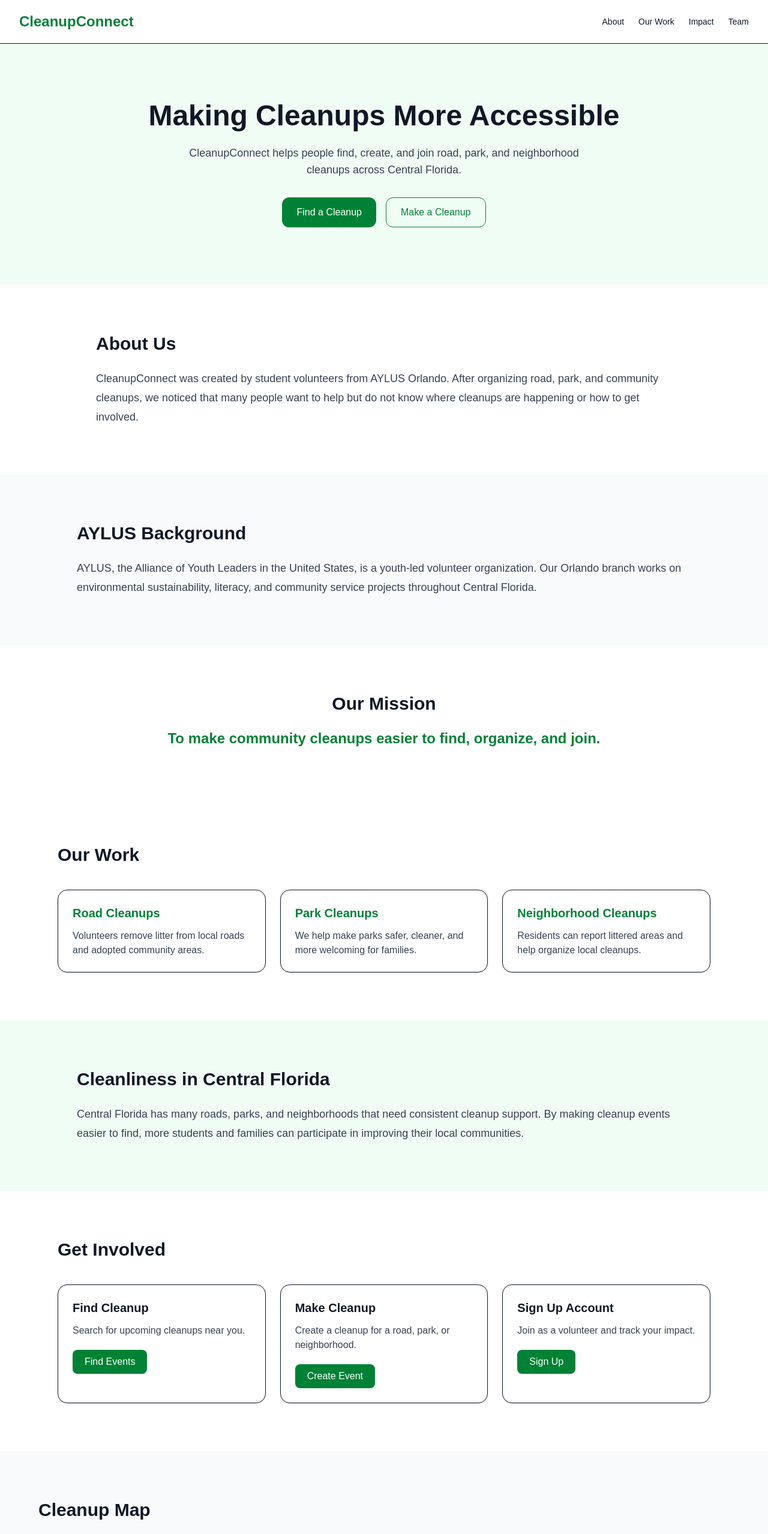
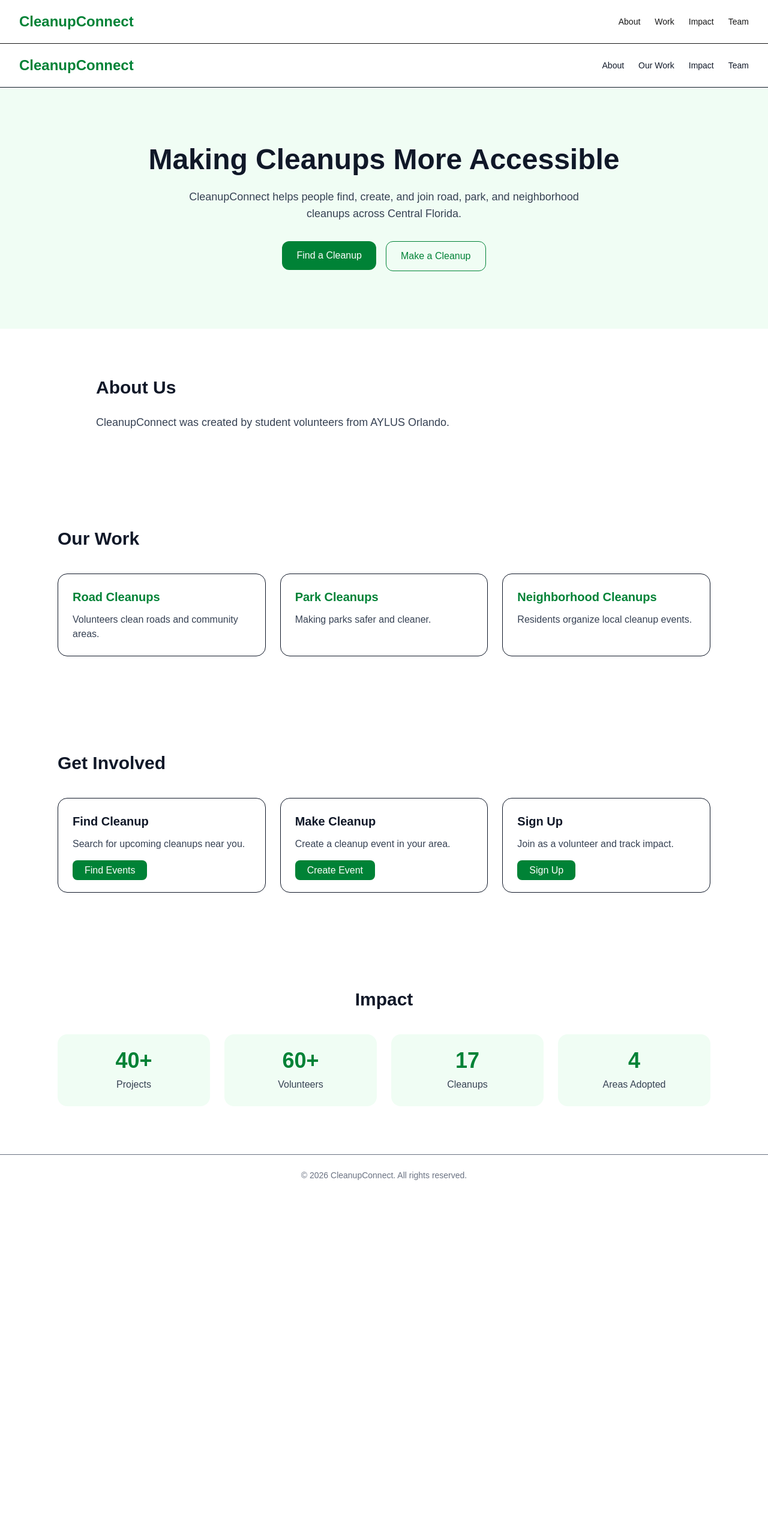
Before and after one commit to kimurar153/cleanupconnect, a Next.js app: page / in a window 1280 px wide. Shown: the top 2557 px of the page at 60% size. After the commit the page ends 1993 px from the top, so only its background shows below. Built offline with nearby package versions, Linux system fonts and the light colour scheme.

Commit message:
fix navigation

```diff
--- /dev/null
+++ b/app/about/page.js
@@ -0,0 +1,10 @@
+export default function About() {
+  return (
+    <div className="p-10">
+      <h1 className="text-3xl font-bold">About CleanupConnect</h1>
+      <p className="mt-4 text-gray-700">
+        We are a student-led organization focused on community cleanups.
+      </p>
+    </div>
+  );
+}
--- /dev/null
+++ b/app/create-cleanup/page.js
@@ -0,0 +1,10 @@
+export default function CreateCleanup() {
+  return (
+    <div className="p-10">
+      <h1 className="text-3xl font-bold">Create Cleanup</h1>
+      <p className="mt-4 text-gray-700">
+        Start a new community cleanup event.
+      </p>
+    </div>
+  );
+}
--- /dev/null
+++ b/app/find-cleanup/page.js
@@ -0,0 +1,10 @@
+export default function FindCleanup() {
+  return (
+    <div className="p-10">
+      <h1 className="text-3xl font-bold">Find Cleanups</h1>
+      <p className="mt-4 text-gray-700">
+        Browse cleanup events near you.
+      </p>
+    </div>
+  );
+}
--- /dev/null
+++ b/app/impact/page.js
@@ -0,0 +1,10 @@
+export default function Impact() {
+  return (
+    <div className="p-10">
+      <h1 className="text-3xl font-bold">Impact</h1>
+      <p className="mt-4 text-gray-700">
+        Tracking cleanup progress and community improvement.
+      </p>
+    </div>
+  );
+}
--- a/app/layout.js
+++ b/app/layout.js
@@ -1,5 +1,7 @@
 import { Geist, Geist_Mono } from "next/font/google";
 import "./globals.css";
+import Navbar from "@/components/Navbar";
+import Footer from "@/components/Footer";
 
 const geistSans = Geist({
   variable: "--font-geist-sans",
@@ -12,8 +14,8 @@
 });
 
 export const metadata = {
-  title: "Create Next App",
-  description: "Generated by create next app",
+  title: "CleanupConnect",
+  description: "Community cleanup platform",
 };
 
 export default function RootLayout({ children }) {
@@ -22,7 +24,13 @@
       lang="en"
       className={`${geistSans.variable} ${geistMono.variable} h-full antialiased`}
     >
-      <body className="min-h-full flex flex-col">{children}</body>
+      <body className="min-h-full flex flex-col">
+        <Navbar />
+
+        <main className="flex-1">{children}</main>
+
+        <Footer />
+      </body>
     </html>
   );
 }
--- a/app/page.js
+++ b/app/page.js
@@ -1,17 +1,24 @@
+import Link from "next/link";
+
 export default function Home() {
   return (
     <main className="min-h-screen bg-white text-gray-900">
+
+      {/* NAVBAR (FIXED - REAL PAGES) */}
       <nav className="flex items-center justify-between px-8 py-5 border-b">
-        <h1 className="text-2xl font-bold text-green-700">CleanupConnect</h1>
+        <h1 className="text-2xl font-bold text-green-700">
+          CleanupConnect
+        </h1>
 
         <div className="hidden md:flex gap-6 text-sm">
-          <a href="#about" className="hover:text-green-700">About</a>
-          <a href="#work" className="hover:text-green-700">Our Work</a>
-          <a href="#impact" className="hover:text-green-700">Impact</a>
-          <a href="#team" className="hover:text-green-700">Team</a>
+          <Link href="/about">About</Link>
+          <Link href="/work">Our Work</Link>
+          <Link href="/impact">Impact</Link>
+          <Link href="/team">Team</Link>
         </div>
       </nav>
 
+      {/* HERO SECTION */}
       <section className="px-8 py-24 text-center bg-green-50">
         <h2 className="text-5xl font-bold mb-6">
           Making Cleanups More Accessible
@@ -22,157 +29,140 @@
           neighborhood cleanups across Central Florida.
         </p>
 
+        {/* FIXED BUTTONS (REAL NAVIGATION) */}
         <div className="flex justify-center gap-4">
+
+          <Link href="/find-cleanup">
             <button className="bg-green-700 text-white px-6 py-3 rounded-xl">
               Find a Cleanup
             </button>
+          </Link>
+
+          <Link href="/create-cleanup">
             <button className="border border-green-700 text-green-700 px-6 py-3 rounded-xl">
               Make a Cleanup
             </button>
+          </Link>
+
         </div>
       </section>
 
-      <section id="about" className="px-8 py-20 max-w-5xl mx-auto">
+      {/* ABOUT */}
+      <section className="px-8 py-20 max-w-5xl mx-auto">
         <h2 className="text-3xl font-bold mb-6">About Us</h2>
         <p className="text-lg leading-8 text-gray-700">
           CleanupConnect was created by student volunteers from AYLUS Orlando.
-          After organizing road, park, and community cleanups, we noticed that
-          many people want to help but do not know where cleanups are happening
-          or how to get involved.
         </p>
       </section>
 
-      <section className="px-8 py-20 bg-gray-50">
-        <div className="max-w-5xl mx-auto">
-          <h2 className="text-3xl font-bold mb-6">AYLUS Background</h2>
-          <p className="text-lg leading-8 text-gray-700">
-            AYLUS, the Alliance of Youth Leaders in the United States, is a
-            youth-led volunteer organization. Our Orlando branch works on
-            environmental sustainability, literacy, and community service
-            projects throughout Central Florida.
+      {/* WORK */}
+      <section className="px-8 py-20 max-w-6xl mx-auto">
+        <h2 className="text-3xl font-bold mb-10">Our Work</h2>
+
+        <div className="grid md:grid-cols-3 gap-6">
+
+          <div className="border rounded-2xl p-6">
+            <h3 className="text-xl font-bold text-green-700 mb-3">
+              Road Cleanups
+            </h3>
+            <p className="text-gray-700">
+              Volunteers clean roads and community areas.
             </p>
+          </div>
+
+          <div className="border rounded-2xl p-6">
+            <h3 className="text-xl font-bold text-green-700 mb-3">
+              Park Cleanups
+            </h3>
+            <p className="text-gray-700">
+              Making parks safer and cleaner.
+            </p>
+          </div>
+
+          <div className="border rounded-2xl p-6">
+            <h3 className="text-xl font-bold text-green-700 mb-3">
+              Neighborhood Cleanups
+            </h3>
+            <p className="text-gray-700">
+              Residents organize local cleanup events.
+            </p>
+          </div>
+
         </div>
       </section>
 
-      <section className="px-8 py-20 max-w-5xl mx-auto text-center">
-        <h2 className="text-3xl font-bold mb-6">Our Mission</h2>
-        <p className="text-2xl font-semibold text-green-700">
-          To make community cleanups easier to find, organize, and join.
-        </p>
-      </section>
-
-      <section id="work" className="px-8 py-20 max-w-6xl mx-auto">
-        <h2 className="text-3xl font-bold mb-10">Our Work</h2>
-
-        <div className="grid md:grid-cols-3 gap-6">
-          <InfoCard
-            title="Road Cleanups"
-            text="Volunteers remove litter from local roads and adopted community areas."
-          />
-          <InfoCard
-            title="Park Cleanups"
-            text="We help make parks safer, cleaner, and more welcoming for families."
-          />
-          <InfoCard
-            title="Neighborhood Cleanups"
-            text="Residents can report littered areas and help organize local cleanups."
-          />
-        </div>
-      </section>
-
-      <section className="px-8 py-20 bg-green-50">
-        <div className="max-w-5xl mx-auto">
-          <h2 className="text-3xl font-bold mb-6">
-            Cleanliness in Central Florida
-          </h2>
-          <p className="text-lg leading-8 text-gray-700">
-            Central Florida has many roads, parks, and neighborhoods that need
-            consistent cleanup support. By making cleanup events easier to find,
-            more students and families can participate in improving their local
-            communities.
-          </p>
-        </div>
-      </section>
-
+      {/* GET INVOLVED */}
       <section className="px-8 py-20 max-w-6xl mx-auto">
         <h2 className="text-3xl font-bold mb-10">Get Involved</h2>
 
         <div className="grid md:grid-cols-3 gap-6">
-          <ActionCard
-            title="Find Cleanup"
-            text="Search for upcoming cleanups near you."
-            button="Find Events"
-          />
-          <ActionCard
-            title="Make Cleanup"
-            text="Create a cleanup for a road, park, or neighborhood."
-            button="Create Event"
-          />
-          <ActionCard
-            title="Sign Up Account"
-            text="Join as a volunteer and track your impact."
-            button="Sign Up"
-          />
+
+          <Link href="/find-cleanup">
+            <div className="border rounded-2xl p-6 cursor-pointer hover:shadow-md transition">
+              <h3 className="text-xl font-bold mb-3">Find Cleanup</h3>
+              <p className="text-gray-700 mb-5">
+                Search for upcoming cleanups near you.
+              </p>
+              <span className="bg-green-700 text-white px-5 py-2 rounded-lg">
+                Find Events
+              </span>
+            </div>
+          </Link>
+
+          <Link href="/create-cleanup">
+            <div className="border rounded-2xl p-6 cursor-pointer hover:shadow-md transition">
+              <h3 className="text-xl font-bold mb-3">Make Cleanup</h3>
+              <p className="text-gray-700 mb-5">
+                Create a cleanup event in your area.
+              </p>
+              <span className="bg-green-700 text-white px-5 py-2 rounded-lg">
+                Create Event
+              </span>
+            </div>
+          </Link>
+
+          <Link href="/signup">
+            <div className="border rounded-2xl p-6 cursor-pointer hover:shadow-md transition">
+              <h3 className="text-xl font-bold mb-3">Sign Up</h3>
+              <p className="text-gray-700 mb-5">
+                Join as a volunteer and track impact.
+              </p>
+              <span className="bg-green-700 text-white px-5 py-2 rounded-lg">
+                Sign Up
+              </span>
+            </div>
+          </Link>
+
         </div>
       </section>
 
-      <section className="px-8 py-20 bg-gray-50">
-        <div className="max-w-6xl mx-auto">
-          <h2 className="text-3xl font-bold mb-6">Cleanup Map</h2>
-          <div className="h-96 rounded-2xl border bg-white flex items-center justify-center text-gray-500">
-            Interactive map will go here later
+      {/* IMPACT */}
+      <section className="px-8 py-20 max-w-6xl mx-auto text-center">
+        <h2 className="text-3xl font-bold mb-10">Impact</h2>
+
+        <div className="grid md:grid-cols-4 gap-6">
+          <div className="bg-green-50 p-6 rounded-2xl">
+            <h3 className="text-4xl font-bold text-green-700">40+</h3>
+            <p className="text-gray-700 mt-2">Projects</p>
+          </div>
+
+          <div className="bg-green-50 p-6 rounded-2xl">
+            <h3 className="text-4xl font-bold text-green-700">60+</h3>
+            <p className="text-gray-700 mt-2">Volunteers</p>
+          </div>
+
+          <div className="bg-green-50 p-6 rounded-2xl">
+            <h3 className="text-4xl font-bold text-green-700">17</h3>
+            <p className="text-gray-700 mt-2">Cleanups</p>
+          </div>
+
+          <div className="bg-green-50 p-6 rounded-2xl">
+            <h3 className="text-4xl font-bold text-green-700">4</h3>
+            <p className="text-gray-700 mt-2">Areas Adopted</p>
           </div>
         </div>
       </section>
 
-      <section id="impact" className="px-8 py-20 max-w-6xl mx-auto">
-        <h2 className="text-3xl font-bold mb-10">Impact / Stats</h2>
-
-        <div className="grid md:grid-cols-4 gap-6 text-center">
-          <Stat number="40+" label="Projects" />
-          <Stat number="60+" label="Volunteers" />
-          <Stat number="17" label="Cleanups" />
-          <Stat number="4" label="Areas Adopted" />
-        </div>
-      </section>
-
-      <section id="team" className="px-8 py-20 bg-gray-900 text-white text-center">
-        <h2 className="text-3xl font-bold mb-6">Meet the Team</h2>
-        <p className="max-w-2xl mx-auto text-gray-300">
-          Built by student volunteers who want to make environmental service
-          easier, more organized, and more accessible.
-        </p>
-      </section>
     </main>
   );
 }
-
-function InfoCard({ title, text }) {
-  return (
-    <div className="border rounded-2xl p-6 shadow-sm">
-      <h3 className="text-xl font-bold text-green-700 mb-3">{title}</h3>
-      <p className="text-gray-700">{text}</p>
-    </div>
-  );
-}
-
-function ActionCard({ title, text, button }) {
-  return (
-    <div className="border rounded-2xl p-6 shadow-sm">
-      <h3 className="text-xl font-bold mb-3">{title}</h3>
-      <p className="text-gray-700 mb-5">{text}</p>
-      <button className="bg-green-700 text-white px-5 py-2 rounded-lg">
-        {button}
-      </button>
-    </div>
-  );
-}
-
-function Stat({ number, label }) {
-  return (
-    <div className="bg-green-50 p-6 rounded-2xl">
-      <h3 className="text-4xl font-bold text-green-700">{number}</h3>
-      <p className="text-gray-700 mt-2">{label}</p>
-    </div>
-  );
-}
--- /dev/null
+++ b/app/signup/page.js
@@ -0,0 +1,10 @@
+export default function Signup() {
+  return (
+    <div className="p-10">
+      <h1 className="text-3xl font-bold">Sign Up</h1>
+      <p className="mt-4 text-gray-700">
+        Join CleanupConnect as a volunteer.
+      </p>
+    </div>
+  );
+}
--- /dev/null
+++ b/app/team/page.js
@@ -0,0 +1,10 @@
+export default function Team() {
+  return (
+    <div className="p-10">
+      <h1 className="text-3xl font-bold">Our Team</h1>
+      <p className="mt-4 text-gray-700">
+        Built by student volunteers across Central Florida.
+      </p>
+    </div>
+  );
+}
--- /dev/null
+++ b/app/work/page.js
@@ -0,0 +1,10 @@
+export default function Work() {
+  return (
+    <div className="p-10">
+      <h1 className="text-3xl font-bold">Our Work</h1>
+      <p className="mt-4 text-gray-700">
+        We organize road, park, and neighborhood cleanups.
+      </p>
+    </div>
+  );
+}
--- /dev/null
+++ b/components/Footer.js
@@ -0,0 +1,7 @@
+export default function Footer() {
+  return (
+    <footer className="border-t px-8 py-6 text-center text-sm text-gray-500">
+      © {new Date().getFullYear()} CleanupConnect. All rights reserved.
+    </footer>
+  );
+}
--- /dev/null
+++ b/components/Navbar.js
@@ -0,0 +1,32 @@
+import Link from "next/link";
+
+export default function Navbar() {
+  return (
+    <nav className="flex items-center justify-between px-8 py-5 border-b">
+
+      {/* Logo (goes to home page) */}
+      <Link href="/" className="text-2xl font-bold text-green-700">
+        CleanupConnect
+      </Link>
+
+      {/* Navigation links */}
+      <div className="flex gap-6 text-sm">
+        <Link href="/about" className="hover:text-green-700">
+          About
+        </Link>
+
+        <Link href="/work" className="hover:text-green-700">
+          Work
+        </Link>
+
+        <Link href="/impact" className="hover:text-green-700">
+          Impact
+        </Link>
+
+        <Link href="/team" className="hover:text-green-700">
+          Team
+        </Link>
+      </div>
+    </nav>
+  );
+}
```
Lines whose indentation alone changed are shown as unchanged.
